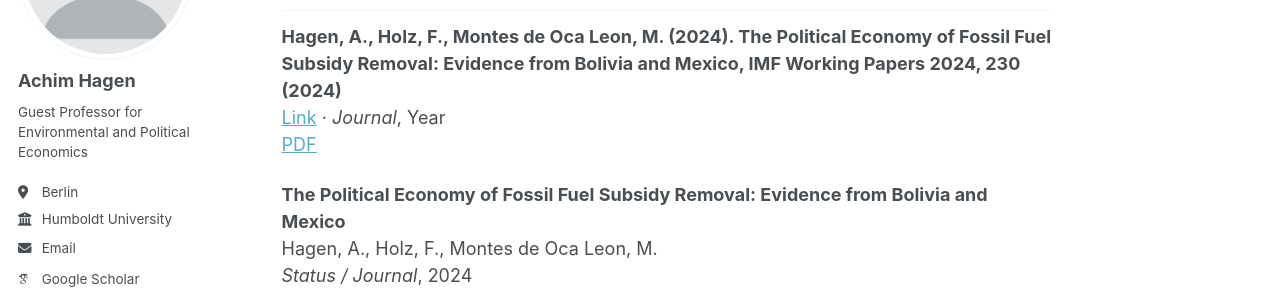
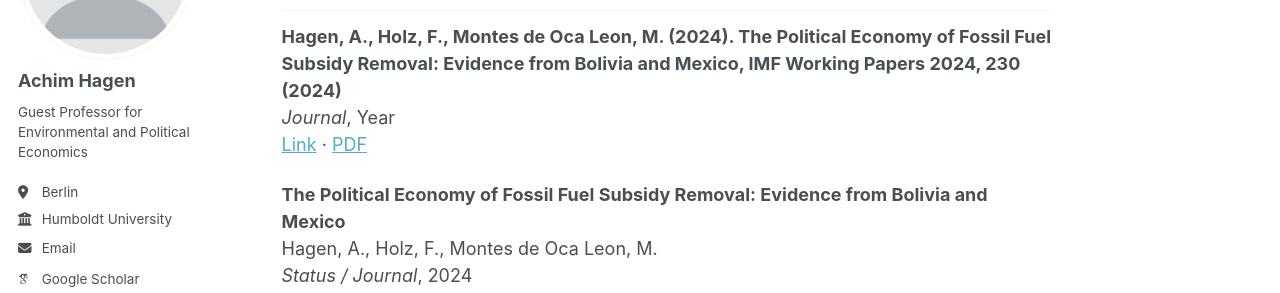
Before and after one commit to achhag/academic, a Jekyll site: the page built from _pages/publications.html, in a window 1280 px wide and 1236 px high. Shown: the part 214-507 px from the top of the window. Built offline with Jekyll 4.4.1, drawn with Linux system fonts in a browser that asks for light colours; some web fonts are replaced; a script bundle is joined from its source files by our own code; library files that are not in the unit come from our copies; part of the change alters nothing that is shown.

```diff
--- a/_pages/publications.html
+++ b/_pages/publications.html
@@ -9,8 +9,8 @@ author_profile: true
 
 <p>
 <strong>Hagen, A., Holz, F., Montes de Oca Leon, M. (2024). The Political Economy of Fossil Fuel Subsidy Removal: Evidence from Bolivia and Mexico, IMF Working Papers 2024, 230 (2024)</strong><br>
+<em>Journal</em>, Year<br>
 <a href="https://www.elibrary.imf.org/view/journals/001/2024/230/001.2024.issue-230-en.xml?cid=556856-com-dsp-crossref" target="_blank">Link</a> ·
-<em>Journal</em>, Year<br>
 <a href="#">PDF</a>
 </p>
 
```
